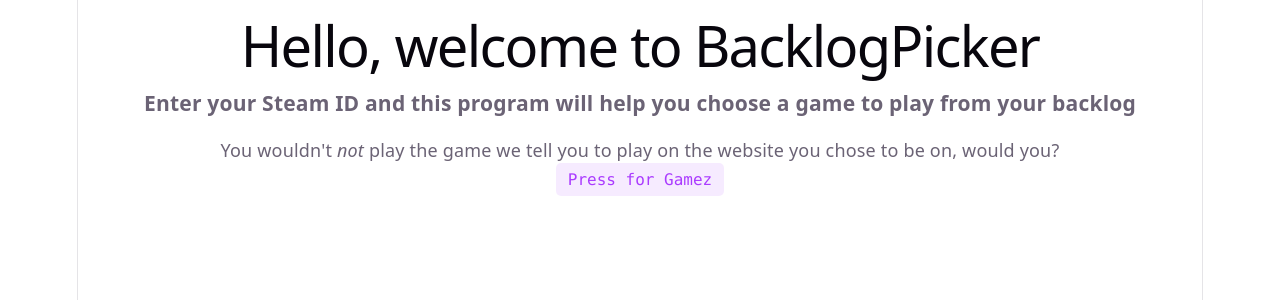
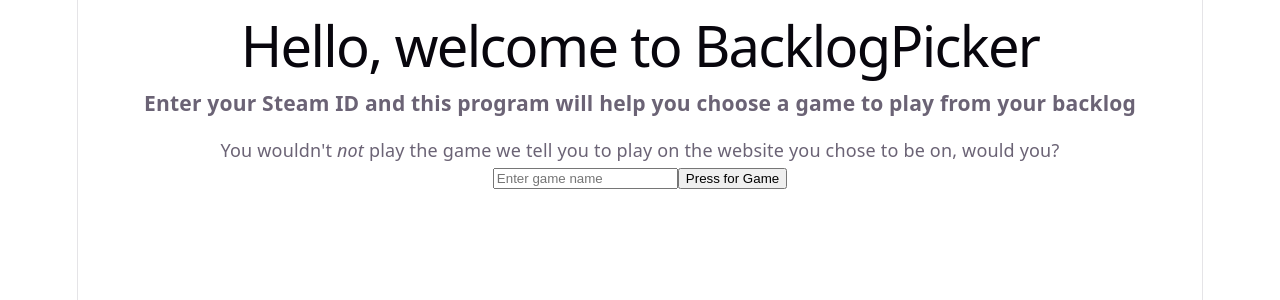
Before and after one commit to MattLealDev5/BacklogPicker, a React app in the folder frontend/: page / in a window 1280 px wide. Shown: the top 300 px of the page. Built offline with nearby package versions, Linux system fonts and the light colour scheme; the HTML template or start-up script is replaced by a standard one.

Commit message:
textfield but its called input so uh yeah input

```diff
--- a/frontend/src/App.jsx
+++ b/frontend/src/App.jsx
@@ -1,14 +1,13 @@
 import { useState } from 'react'
-import reactLogo from './assets/react.svg'
-import viteLogo from './assets/vite.svg'
 import heroImg from './assets/hero.png'
 import './App.css'
 
 function App() {
   const [games, setGames] = useState([])
+  const [gameName, setGameName] = useState('')
 
   async function search() {
-      const res = await fetch(`http://localhost:5678/hltb?gameName=Psychonauts&limit=1`)
+      const res = await fetch(`http://localhost:5678/hltb?gameName=${gameName}&limit=1`)
       const data = await res.json()
       setGames(data)
       console.log(data)
@@ -17,16 +16,25 @@
 
   return (
     <>
-      <div>
+      <section id="title">
         <h1>Hello, welcome to BacklogPicker</h1>
         <h3>Enter your Steam ID and this program will help you choose a game to play from your backlog</h3>
         <p>You wouldn't <i>not</i> play the game we tell you to play on the website you chose to be on, would you?</p>
+      </section>
+
+      <section id="input">
+        <input
+          type="text"
+          placeholder="Enter game name"
+          value={gameName}
+          onChange={(e) => setGameName(e.target.value)}
+        />
 
         <button
           type="button"
-          className="counter"
+          className="fetch"
           onClick={async () => {console.log("printed"); await search(); console.log("printed")}}>
-          Press for Gamez
+          Press for Game
         </button>
         {games.map((game, i) => (
           <div key={i}>
@@ -36,7 +44,8 @@
             <p>Completionist: {game.completionist}h</p>
           </div>
         ))}
-      </div>
+      </section>
+
     </>
   )
 }
```
